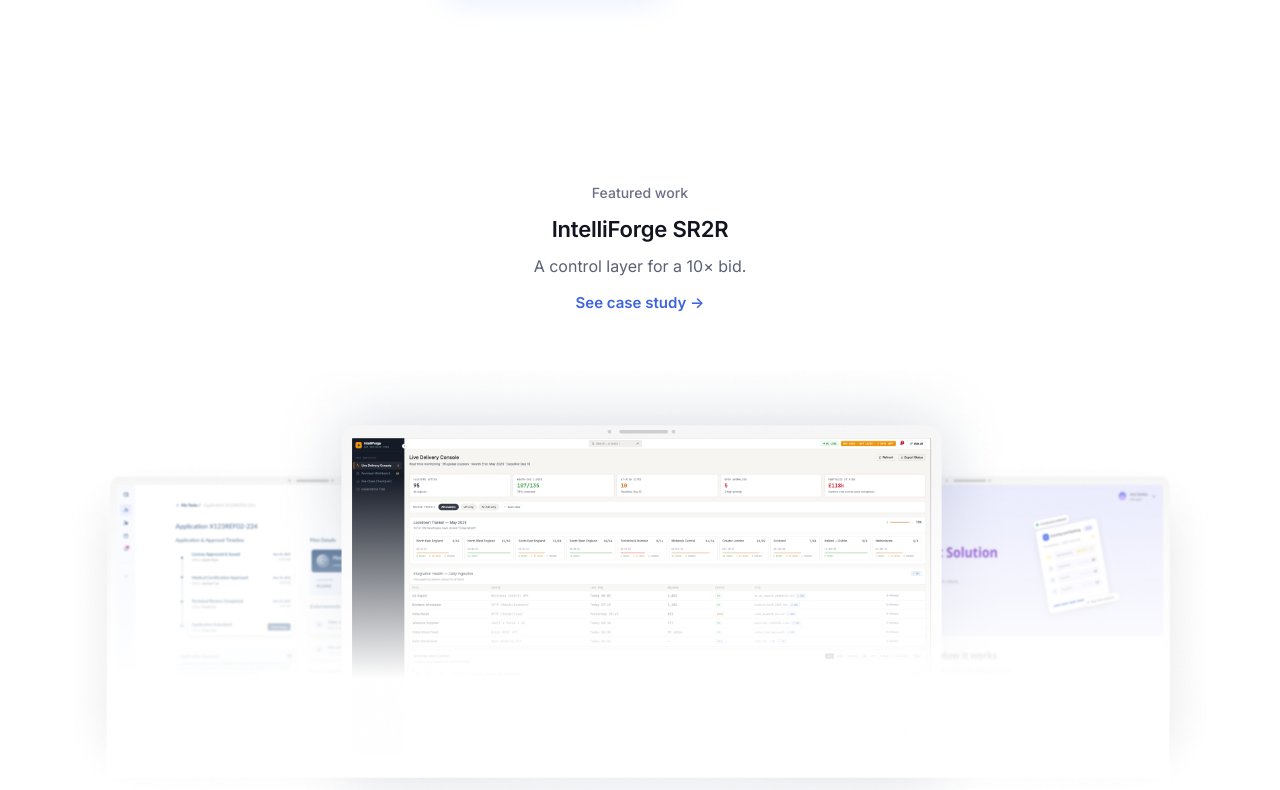
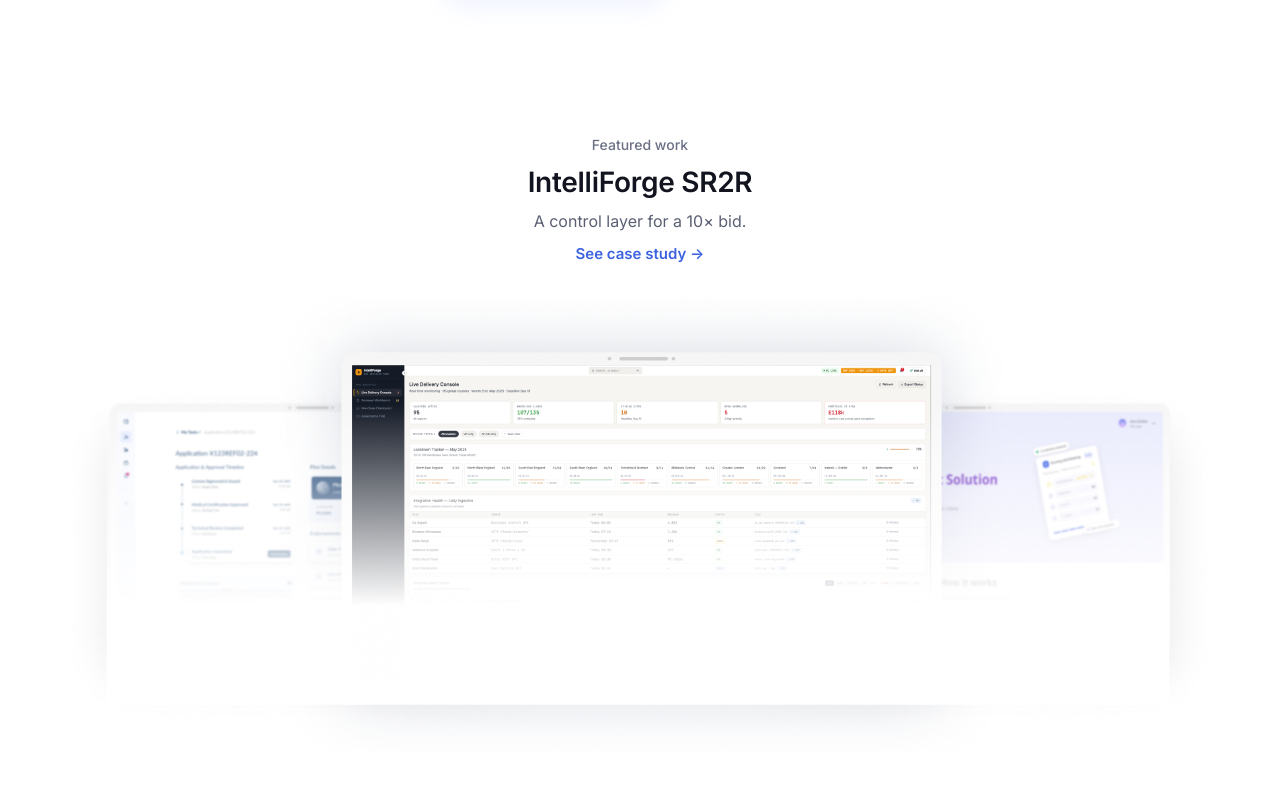
Before and after one commit to nlopeswork-ux/nelson-portfolio, a React (Vite) app: page /#/ in a window 1280 px wide. Shown: the part 670-1460 px from the top of the page. Built offline with nearby package versions, Linux system fonts and the light colour scheme; the HTML template or start-up script is replaced by a standard one.

Commit message:
fix: tighten Featured Work spacing rhythm
Shrink the gap after the hero CTAs, compact the eyebrow/title/
subtitle/link block, close up the space before the mockup, and bump
the title from 22px to 28px so the text group holds its own without
a card around it.

```diff
--- a/src/pages/Portfolio.tsx
+++ b/src/pages/Portfolio.tsx
@@ -53,15 +53,15 @@
       </div>
 
       {/* FEATURED WORK PREVIEW */}
-      <div ref={preview.ref} style={{ position: 'relative', padding: '72px 32px 96px', maxWidth: 1200, margin: '0 auto', ...preview.style }}>
+      <div ref={preview.ref} style={{ position: 'relative', padding: '24px 32px 96px', maxWidth: 1200, margin: '0 auto', ...preview.style }}>
         <div style={{ maxWidth: 480, margin: '0 auto', textAlign: 'center' }}>
-          <div style={{ fontSize: 14, fontWeight: 500, color: '#6B7086', marginBottom: 10 }}>Featured work</div>
-          <h2 style={{ fontSize: 22, fontWeight: 600, letterSpacing: '-0.01em', color: '#12141F', margin: '0 0 8px' }}>IntelliForge SR2R</h2>
-          <p style={{ fontSize: 16, color: '#5A5F73', margin: '0 0 12px' }}>A control layer for a 10× bid.</p>
+          <div style={{ fontSize: 14, fontWeight: 500, color: '#6B7086', marginBottom: 6 }}>Featured work</div>
+          <h2 style={{ fontSize: 28, fontWeight: 600, letterSpacing: '-0.01em', color: '#12141F', margin: '0 0 6px' }}>IntelliForge SR2R</h2>
+          <p style={{ fontSize: 16, color: '#5A5F73', margin: '0 0 8px' }}>A control layer for a 10× bid.</p>
           <Link to="/work/intelliforge" style={{ fontSize: 15, fontWeight: 600, color: '#3D63E0' }}>See case study →</Link>
         </div>
 
-        <div style={{ marginTop: 56 }}>
+        <div style={{ marginTop: 32 }}>
           <img src={intelliforgeImg} alt="IntelliForge SR2R desktop preview" style={{ width: '100%', height: 'auto', borderRadius: 16 }} />
         </div>
       </div>
```
